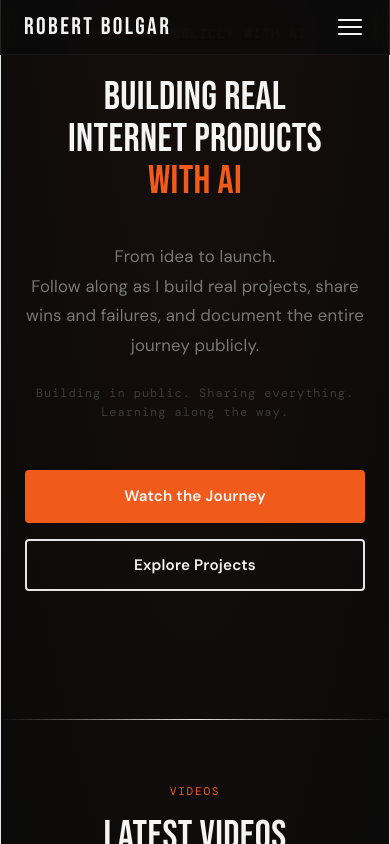
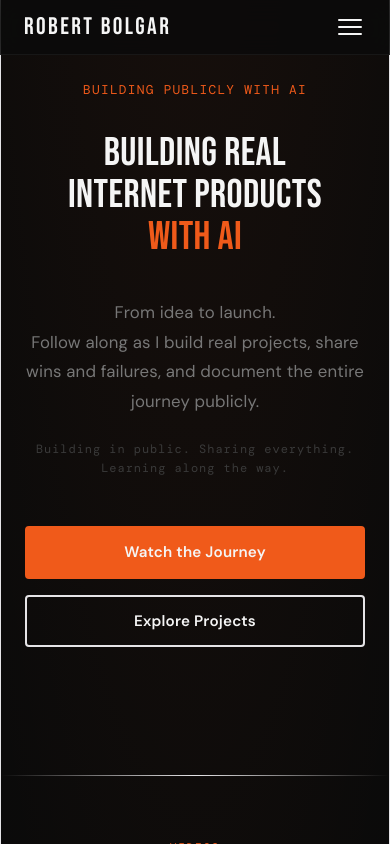
Before and after one commit to RobertBolgar/robertbolgar-dev, a React (Vite) app: page / in a window 390 px wide. Shown: the top 844 px of the page. Built offline with nearby package versions, Linux system fonts and the light colour scheme.

Commit message:
Adjust mobile hero top padding to clear fixed header

```diff
--- a/src/App.css
+++ b/src/App.css
@@ -923,7 +923,7 @@ a:hover {
   }
 
   .hero {
-    padding: 1.5rem 1.5rem 4rem;
+    padding: 5rem 1.5rem 4rem;
     align-items: flex-start;
     min-height: 0;
   }
```
